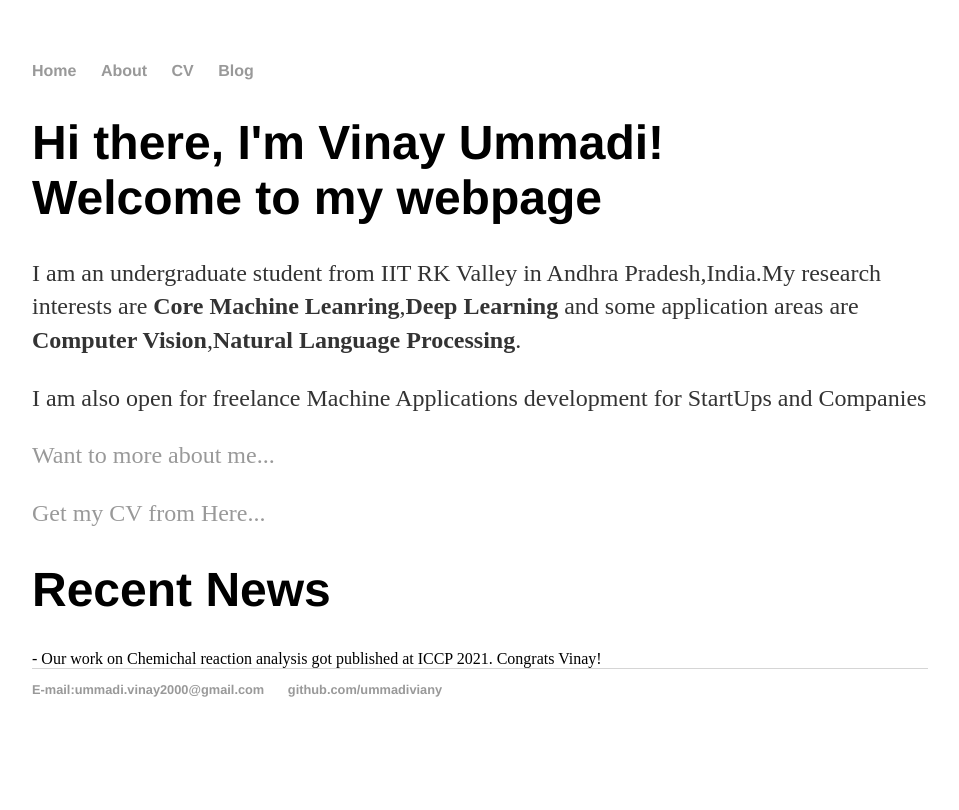
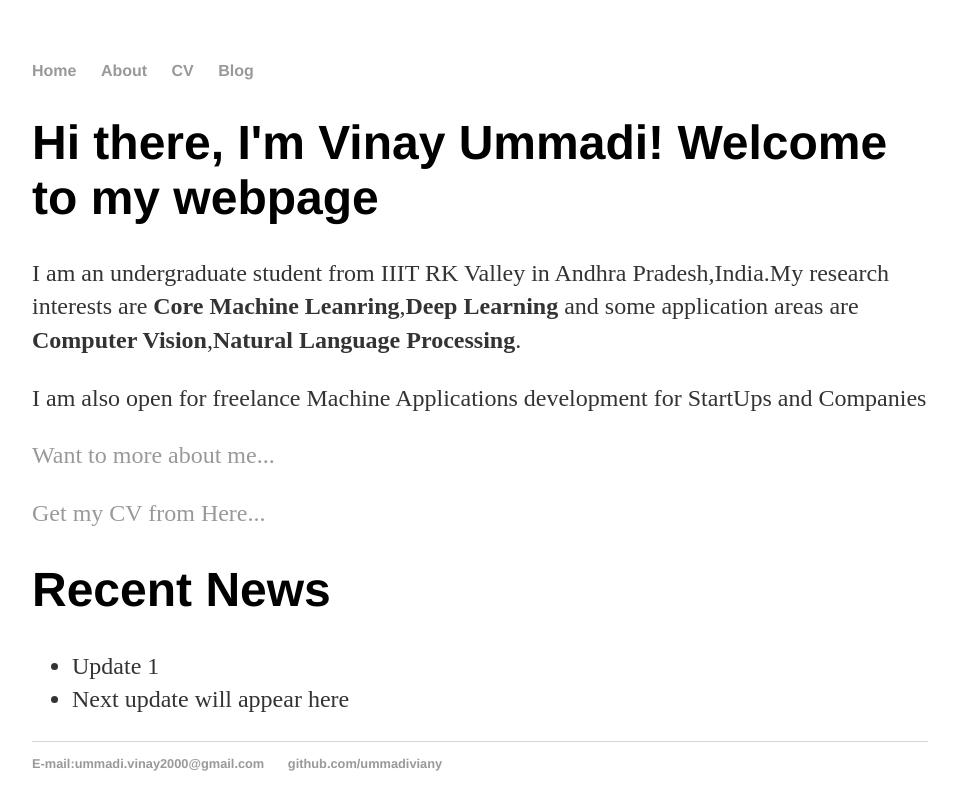
Before and after one commit to ummadiviany/ummadiviany.github.io, a Jekyll site: the page built from index.html, in a window 1280 px wide. Shown: the top 810 px of the page, without its empty margins (160-1119 px from the left). Built offline with Jekyll 4.4.1, drawn with Linux system fonts in a browser that asks for light colours.

Commit message:
update main index

```diff
--- a/about/index.html
+++ b/about/index.html
@@ -8,7 +8,7 @@ title: About VINAY UMMADI
 
 
 			<ul class="contacts">
-				<li><a href="https://www.linkedin.com/in/ummadivinay/">@LinkedIn</a></li>
-				<li><a href="https://twitter.com/ummadi_vinay">@Twitter</a></li>
+				<li><a href="https://www.linkedin.com/in/ummadivinay/">LinkedIn</a></li>
+				<li><a href="https://twitter.com/ummadi_vinay">Twitter</a></li>
 				</ul>
 		</div>
--- a/index.html
+++ b/index.html
@@ -4,8 +4,8 @@ title: Vinay's, Portfolio
 ---
 
 		<div class="intro">
-			<h1>Hi there, I'm Vinay Ummadi! <br>Welcome to my webpage</h1>
-			<p>I am an undergraduate student from IIT RK Valley in Andhra Pradesh,India.My research interests are <strong>Core Machine Leanring</strong>,<strong>Deep Learning</strong>
+			<h1>Hi there, I'm Vinay Ummadi! Welcome to my webpage</h1>
+			<p>I am an undergraduate student from IIIT RK Valley in Andhra Pradesh,India.My research interests are <strong>Core Machine Leanring</strong>,<strong>Deep Learning</strong>
 				and some application areas are <strong>Computer Vision</strong>,<strong>Natural Language Processing</strong>.</p>
 			<p>I am also open for freelance Machine Applications development for StartUps and Companies</p>
 			<p><a href="/about">Want to more about me...</a></p>
@@ -14,6 +14,10 @@ title: Vinay's, Portfolio
 
 		<div class ="Recent News">
 			<h1>Recent News</h1>
-			- Our work on Chemichal reaction analysis got published at ICCP 2021. Congrats Vinay!
+			<ul>
+				<li>Update 1</li>
+				<li>Next update will appear here</li>
+			</ul>
+
 
 		</div>
```
